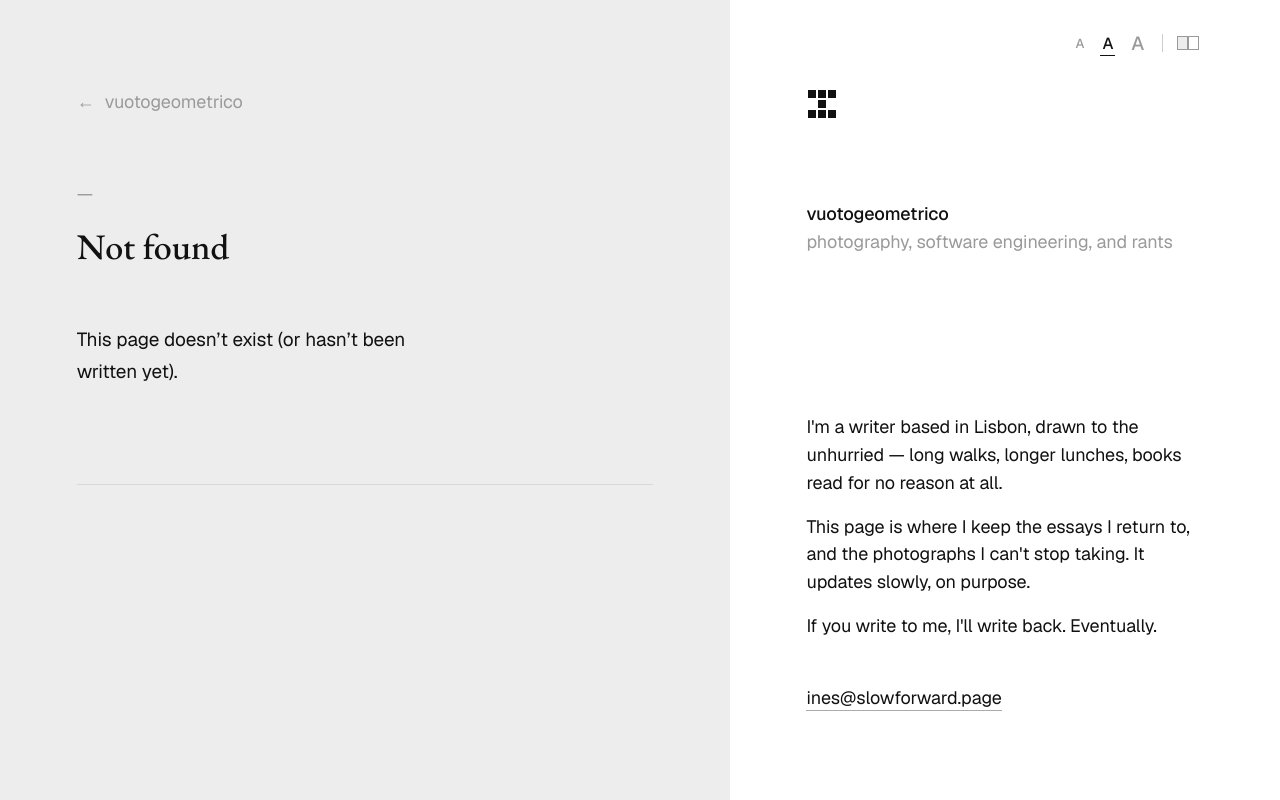
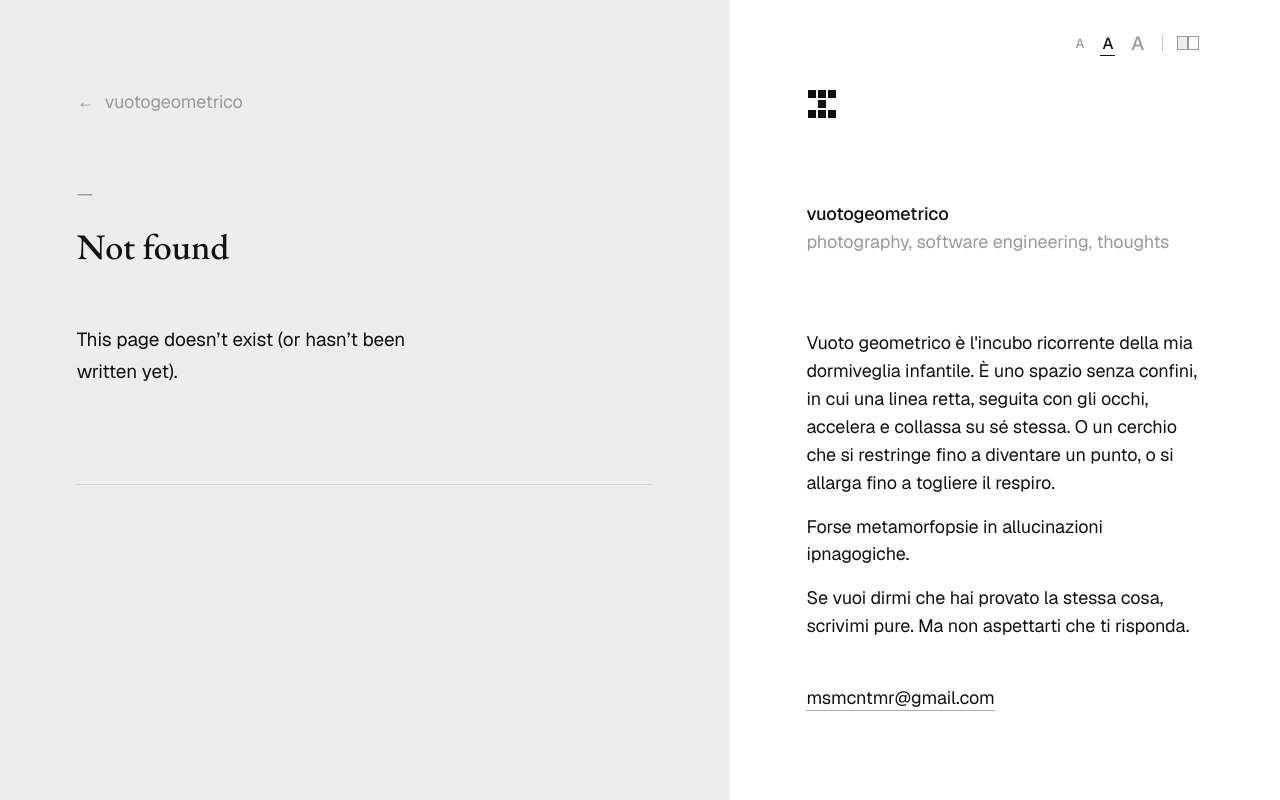
Before and after one commit to msmcntmr/msmcntmr.github.io, a plain HTML site: page 404.html in a window 1280 px wide. Drawn offline with nearby package versions, Linux system fonts and the light colour scheme.

Commit message:
publish: fix: site intro msmcntmr/vuotogeometrico-content@e7461b94f7917de50377638376149f82cfd16fd5

```diff
--- a/404.html
+++ b/404.html
@@ -617,15 +617,15 @@
       <a href="/" class="mark" data-mark aria-label="vuotogeometrico"></a>
       <div class="who">
         <div class="name">vuotogeometrico</div>
-        <div class="role">photography, software engineering, and rants</div>
+        <div class="role">photography, software engineering, thoughts</div>
       </div>
     </div>
 
     <div class="about">
-      <p>I&#39;m a writer based in Lisbon, drawn to the unhurried — long walks, longer lunches, books read for no reason at all.</p>
-      <p>This page is where I keep the essays I return to, and the photographs I can&#39;t stop taking. It updates slowly, on purpose.</p>
-      <p>If you write to me, I&#39;ll write back. Eventually.</p>
-      <a class="email" href="mailto:ines@slowforward.page">ines@slowforward.page</a>
+      <p>Vuoto geometrico è l&#39;incubo ricorrente della mia dormiveglia infantile. È uno spazio senza confini, in cui una linea retta, seguita con gli occhi, accelera e collassa su sé stessa. O un cerchio che si restringe fino a diventare un punto, o si allarga fino a togliere il respiro.</p>
+      <p>Forse metamorfopsie in allucinazioni ipnagogiche.</p>
+      <p>Se vuoi dirmi che hai provato la stessa cosa, scrivimi pure. Ma non aspettarti che ti risponda.</p>
+      <a class="email" href="mailto:msmcntmr@gmail.com">msmcntmr@gmail.com</a>
     </div>
 
     <div class="pane-tools">
```
Also changed, not shown: a/walking-the-same-street/index.html (+5 -5 lines), a/writing-code-slowly/index.html (+5 -5 lines), index.html (+5 -5 lines).
